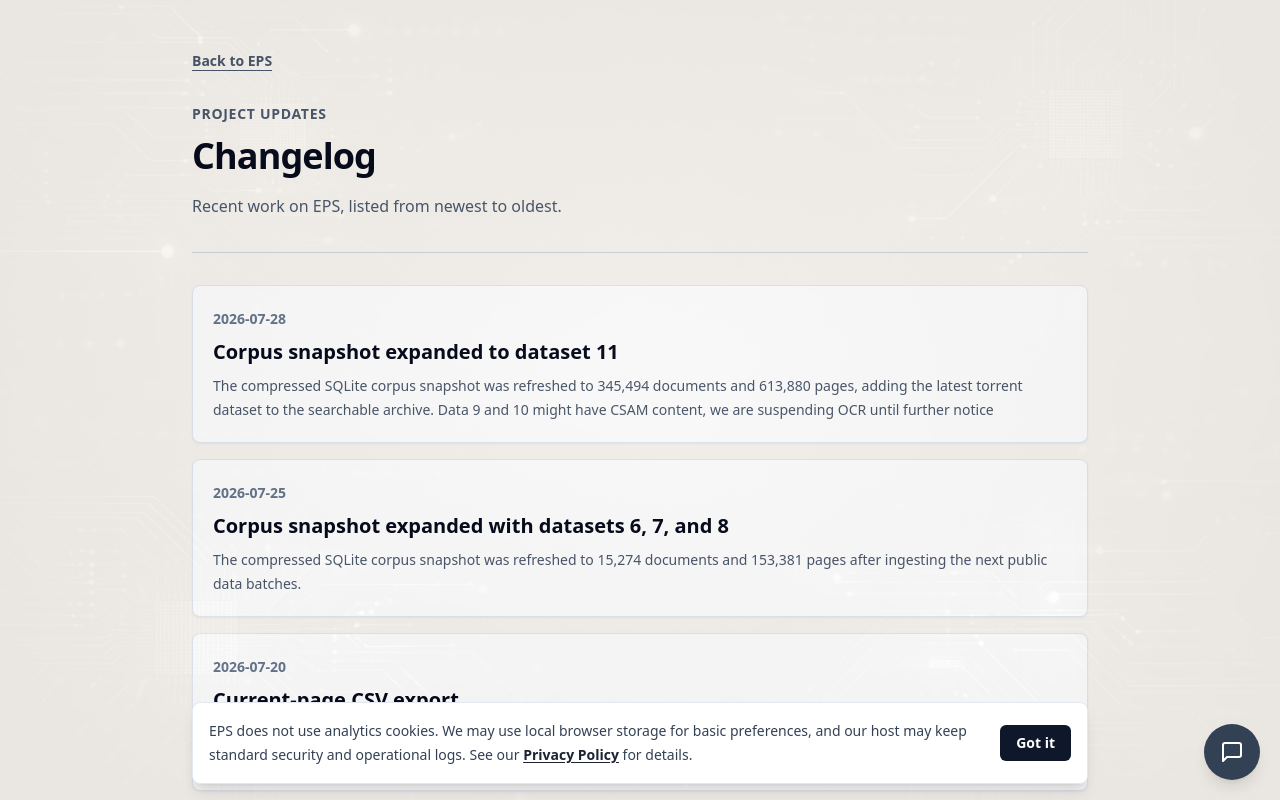
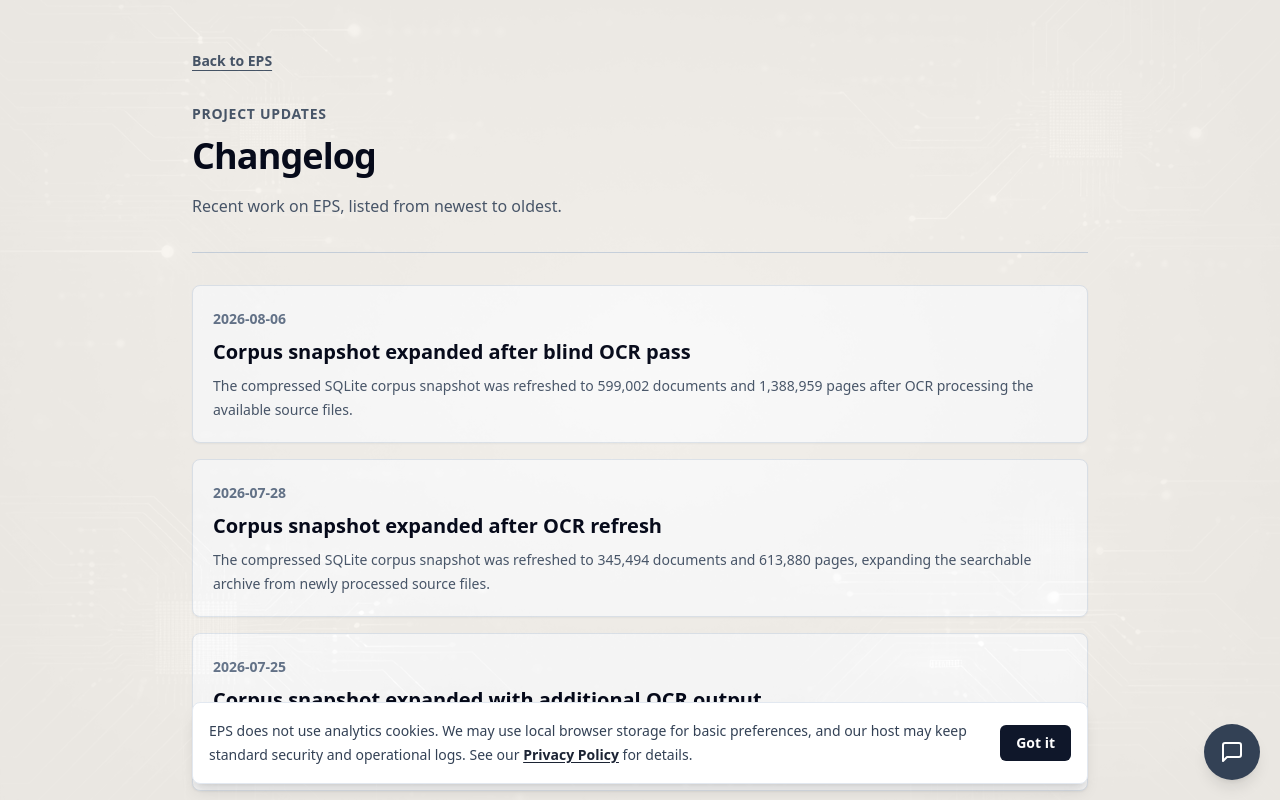
Before and after one commit to Lbelus/eps, a Next.js app in the folder front_end/: page /changelog in a window 1280 px wide. Shown: the top 800 px of the page. Built offline with nearby package versions, Linux system fonts and the light colour scheme; no server answers.

Commit message:
[lbs] update changelog

```diff
--- a/front_end/pages/changelog.tsx
+++ b/front_end/pages/changelog.tsx
@@ -11,16 +11,22 @@ type ChangelogEntry = {
 
 const entries: ChangelogEntry[] = [
   {
+    date: "2026-08-06",
+    title: "Corpus snapshot expanded after blind OCR pass",
+    description:
+      "The compressed SQLite corpus snapshot was refreshed to 599,002 documents and 1,388,959 pages after OCR processing the available source files.",
+  },
+  {
     date: "2026-07-28",
-    title: "Corpus snapshot expanded to dataset 11",
+    title: "Corpus snapshot expanded after OCR refresh",
     description:
-      "The compressed SQLite corpus snapshot was refreshed to 345,494 documents and 613,880 pages, adding the latest torrent dataset to the searchable archive. Data 9 and 10 might have CSAM content, we are suspending OCR until further notice",
+      "The compressed SQLite corpus snapshot was refreshed to 345,494 documents and 613,880 pages, expanding the searchable archive from newly processed source files.",
   },
   {
     date: "2026-07-25",
-    title: "Corpus snapshot expanded with datasets 6, 7, and 8",
+    title: "Corpus snapshot expanded with additional OCR output",
     description:
-      "The compressed SQLite corpus snapshot was refreshed to 15,274 documents and 153,381 pages after ingesting the next public data batches.",
+      "The compressed SQLite corpus snapshot was refreshed to 15,274 documents and 153,381 pages after ingesting additional OCR output.",
   },
   {
     date: "2026-07-20",
--- a/front_end/pages/index.tsx
+++ b/front_end/pages/index.tsx
@@ -57,11 +57,11 @@ export default function Home() {
           <div className="mx-auto mb-8 grid max-w-2xl grid-cols-2 gap-3 text-left sm:gap-4">
             <div className="rounded-lg border border-slate-200 bg-white/80 px-4 py-3 shadow-sm dark:border-slate-700 dark:bg-slate-900">
               <p className="text-sm font-medium uppercase tracking-wide text-slate-500 dark:text-slate-400">Documents</p>
-              <p className="mt-1 text-2xl font-bold text-slate-950 dark:text-white">345,494</p>
+              <p className="mt-1 text-2xl font-bold text-slate-950 dark:text-white">599,002</p>
             </div>
             <div className="rounded-lg border border-slate-200 bg-white/80 px-4 py-3 shadow-sm dark:border-slate-700 dark:bg-slate-900">
               <p className="text-sm font-medium uppercase tracking-wide text-slate-500 dark:text-slate-400">Pages</p>
-              <p className="mt-1 text-2xl font-bold text-slate-950 dark:text-white">613,880</p>
+              <p className="mt-1 text-2xl font-bold text-slate-950 dark:text-white">1,388,959</p>
             </div>
           </div>
           <HeroLogIn />
```
